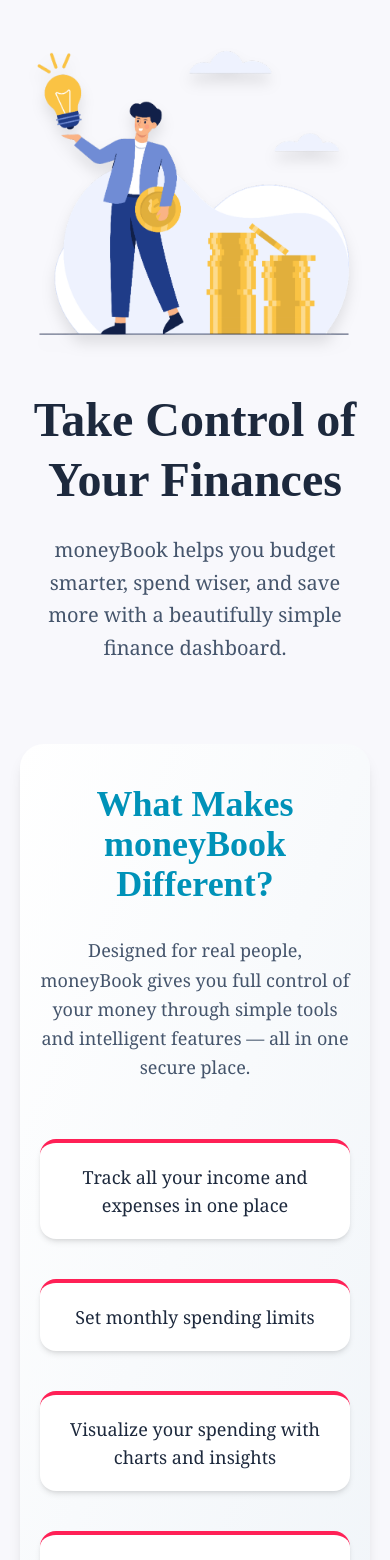
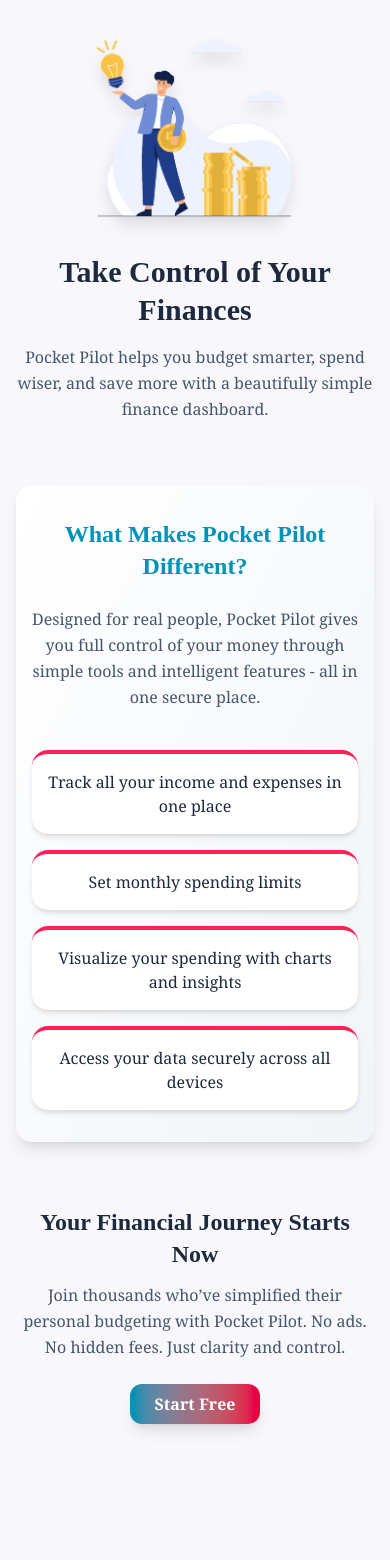
Before and after one commit to ravikanttarare95/pocket-pilot, a React (Vite) app in the folder client/: page / in a window 390 px wide. Shown: the top 1560 px of the page. After the commit the page ends 1456 px from the top, so only its background shows below. Built offline with nearby package versions, Linux system fonts and the light colour scheme; a web font is replaced by a local one.

Commit message:
Responsiveness

```diff
--- a/client/src/App.jsx
+++ b/client/src/App.jsx
@@ -6,8 +6,8 @@ function App() {
   return (
     <div className="min-h-screen flex flex-col text-slate-900 font-serif items-center">
       {/* Hero Section */}
-      <section className="max-w-7xl mx-auto text-center py-10 px-6 flex-1">
-        <div className="flex justify-center mb-12 max-w-xs mx-auto">
+      <section className="max-w-7xl mx-auto text-center py-8 sm:py-10 px-4 sm:px-6 flex-1">
+        <div className="flex justify-center mb-8 sm:mb-12 max-w-[200px] sm:max-w-xs mx-auto">
           <img
             src={HeroImg}
             alt="Money Illustration"
@@ -15,66 +15,67 @@ function App() {
           />
         </div>
         <h2
-          className="text-5xl font-bold mb-6 text-slate-800 leading-tight"
+          className="text-3xl sm:text-4xl md:text-5xl font-bold mb-4 sm:mb-6 text-slate-800 leading-tight"
           style={{ fontFamily: '"Cormorant Upright", cursive' }}
         >
           Take Control of Your Finances
         </h2>
-        <p className="text-xl text-slate-600 mx-auto leading-relaxed">
-          moneyBook helps you budget smarter, spend wiser, and save more with a
-          beautifully simple finance dashboard.
+        <p className="text-base sm:text-lg md:text-xl text-slate-600 mx-auto leading-relaxed max-w-3xl">
+          Pocket Pilot helps you budget smarter, spend wiser, and save more with
+          a beautifully simple finance dashboard.
         </p>
       </section>
 
       {/* Features Section */}
-      <section className="bg-gradient-to-br from-white to-slate-100 max-w-7xl mx-5 rounded-3xl shadow-lg py-10 sm:py-15 my-10 px-5 sm:px-10 mb-15 text-center">
+      <section className="bg-gradient-to-br from-white to-slate-100 max-w-7xl mx-4 sm:mx-5 rounded-2xl shadow-lg py-8 sm:py-10 my-8 sm:my-10 px-4 sm:px-8 text-center">
         {/* Section Heading */}
         <h3
-          className="text-4xl text-cyan-600 font-semibold mb-8"
+          className="text-2xl sm:text-3xl md:text-4xl text-cyan-600 font-semibold mb-6 sm:mb-8"
           style={{ fontFamily: '"Cormorant Upright", cursive' }}
         >
-          What Makes moneyBook Different?
+          What Makes Pocket Pilot Different?
         </h3>
 
         {/* Section Description */}
-        <p className="text-slate-600 max-w-4xl mx-auto mb-14 text-lg leading-relaxed">
-          Designed for real people, moneyBook gives you full control of your
-          money through simple tools and intelligent features — all in one
+        <p className="text-slate-600 mx-auto mb-10 sm:mb-14 text-base sm:text-lg md:text-xl leading-relaxed">
+          Designed for real people, Pocket Pilot gives you full control of your
+          money through simple tools and intelligent features - all in one
           secure place.
         </p>
 
         {/* Features Flex Layout */}
-        <div className="flex flex-wrap justify-center gap-10">
+        <div className="flex flex-wrap justify-center gap-4 sm:gap-6 md:gap-10">
           {FEATURES.map((feature, idx) => (
             <div
               key={idx}
-              className="bg-white max-md:w-full rounded-2xl shadow-md p-5 border-t-4 border-rose-500 w-72 hover:shadow-2xl hover:-translate-y-2 hover:scale-105 transition-transform duration-300"
+              className="bg-white w-full sm:w-[250px] md:w-72 rounded-2xl shadow-md p-4 sm:p-5 border-t-4 border-rose-500 hover:shadow-xl hover:-translate-y-2 hover:scale-105 duration-300"
             >
-              <p className="text-slate-800 font-medium text-lg">{feature}</p>
+              <p className="text-slate-800 font-medium text-base sm:text-lg md:text-xl">
+                {feature}
+              </p>
             </div>
           ))}
         </div>
       </section>
 
       {/* CTA Section */}
-      <section className="text-center py-10 sm:py-16 px-4 sm:px-8 w-full">
+      <section className="text-center py-8 sm:py-10 px-4">
         <h3
-          className="text-3xl sm:text-4xl lg:text-5xl font-bold mb-6 text-slate-800"
+          className="text-2xl sm:text-3xl md:text-4xl font-bold mb-3 sm:mb-4 text-slate-800"
           style={{ fontFamily: '"Cormorant Upright", cursive' }}
         >
           Your Financial Journey Starts Now
         </h3>
-
-        <p className="mx-auto max-w-2xl mb-8 sm:mb-12 text-base sm:text-lg text-slate-600 leading-relaxed">
-          Join thousands who’ve simplified their personal budgeting with
-          moneyBook. No ads. No hidden fees. Just clarity and control.
+        <p className="mx-auto mb-6 sm:mb-10 text-base sm:text-lg md:text-xl text-slate-600 leading-relaxed">
+          Join thousands who’ve simplified their personal budgeting with Pocket
+          Pilot. No ads. No hidden fees. Just clarity and control.
         </p>
-
-        <button className="bg-gradient-to-r from-cyan-600 to-rose-600 text-white text-lg sm:text-xl px-6 sm:px-10 py-3 sm:py-4 rounded-xl shadow-lg hover:opacity-90 transition transform hover:scale-105 font-semibold">
+        <button className="bg-gradient-to-r from-cyan-600 to-rose-600 text-white text-base sm:text-lg md:text-xl px-6 sm:px-8 py-2 sm:py-3 rounded-xl shadow-lg hover:opacity-90 transition transform hover:scale-105 font-semibold">
           Start Free
         </button>
       </section>
     </div>
   );
 }
+
 export default App;
```
